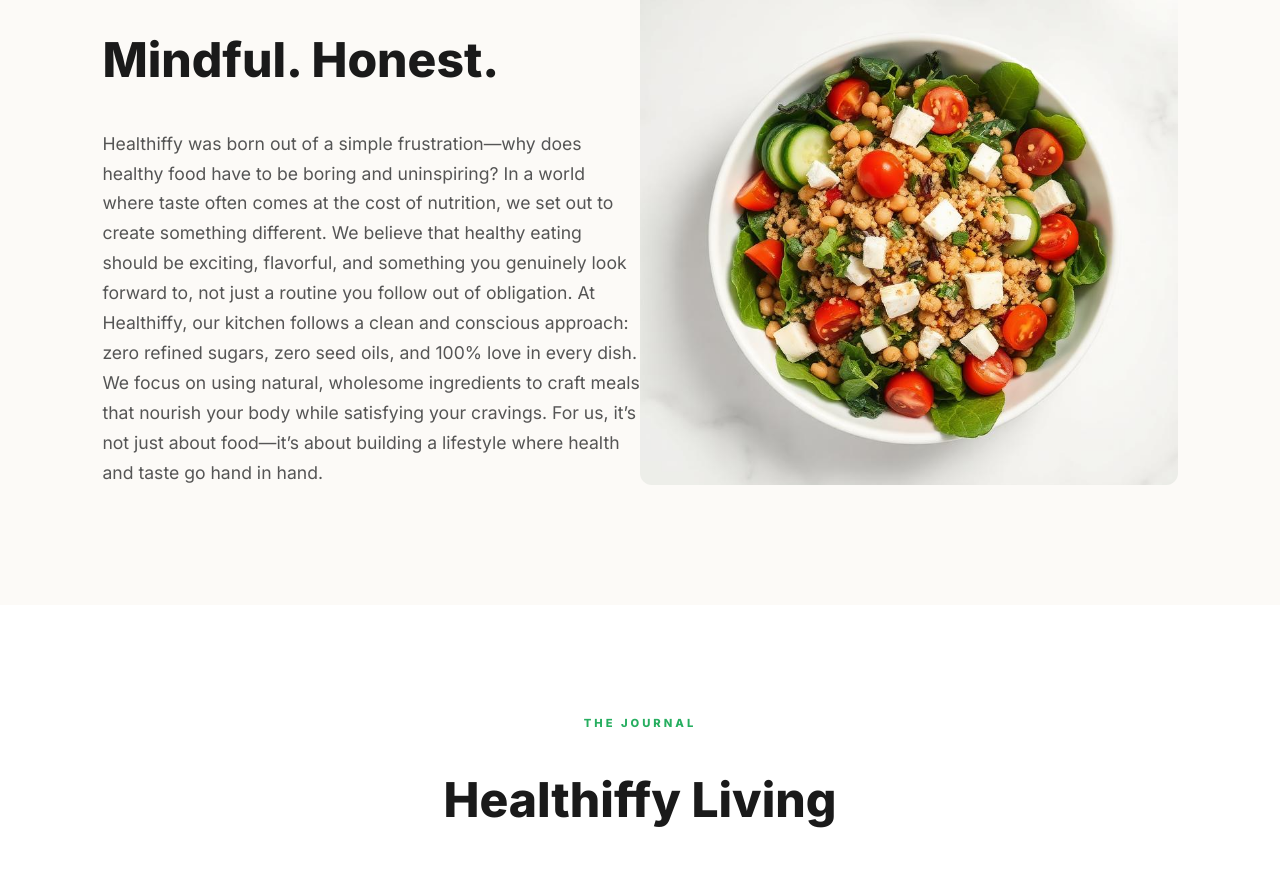
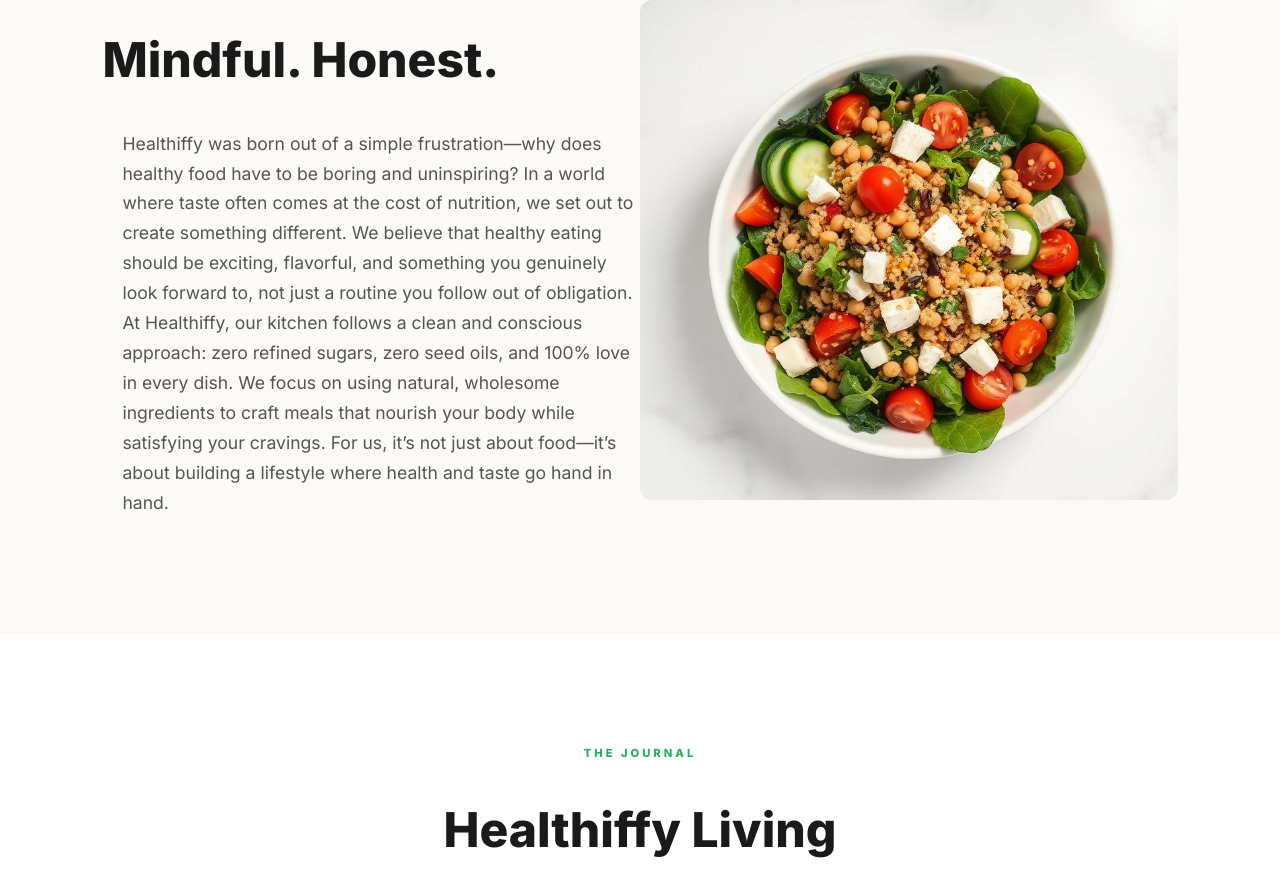
Before and after one commit to SauravOp-Coder/healthiffy-frontend, a React (Create React App) app: page / in a window 1280 px wide. Shown: the part 1560-2447 px from the top of the page. Built offline with nearby package versions, Linux system fonts and the light colour scheme; no server answers.

Commit message:
Update LandingPage.js

```diff
--- a/src/pages/LandingPage.js
+++ b/src/pages/LandingPage.js
@@ -264,7 +264,7 @@
 
 const splitLayout = { display: 'flex', alignItems: 'center' };
 const splitText = { flex: 1 };
-const bodyText = { fontSize: '1.1rem', color: '#555', lineHeight: '1.7', marginTop: '20px' };
+const bodyText = { fontSize: '1.1rem', color: '#555', lineHeight: '1.7', marginTop: '20px' ,marginLeft: '20px' };
 const imagePlaceholder = { overflow: 'hidden' };
 
 const blogGrid = { display: 'grid', gap: '30px' };
```
